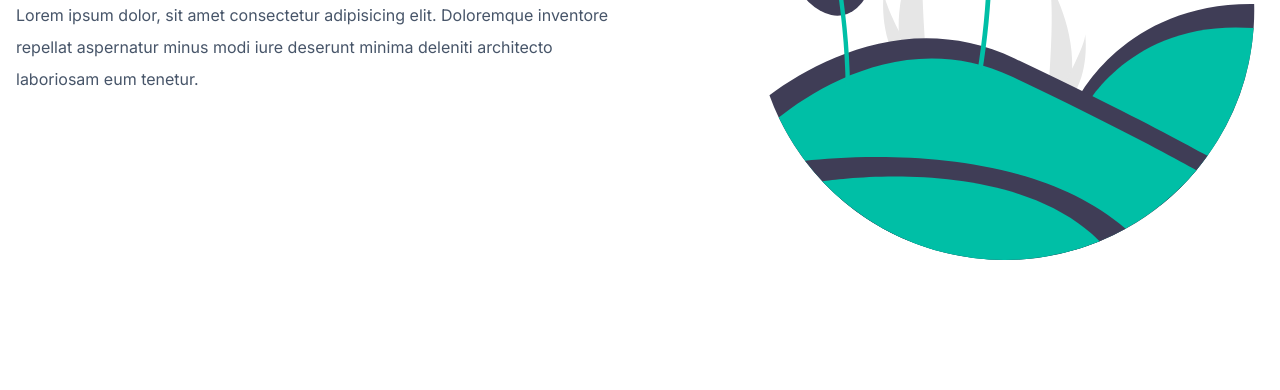
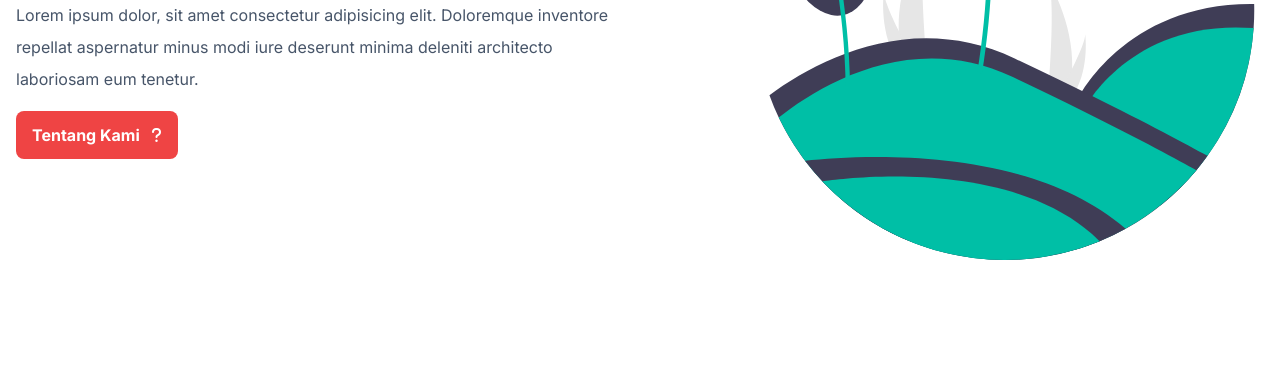
Before and after one commit to urumone/urumone.github.io, a website: page index.html in a window 1280 px wide. Shown: the part 410-800 px from the top of the page. Drawn offline with nearby package versions, Linux system fonts and the light colour scheme.

Commit message:
memperbaiki file index

```diff
--- a/index.html
+++ b/index.html
@@ -41,7 +41,7 @@
     <link rel="stylesheet" href="https://unpkg.com/aos@next/dist/aos.css" />
 
     <title>Tailwind CSS Project</title>
-    <link rel="stylesheet" href="../src/dist/css/output.css" />
+    <link rel="stylesheet" href="src/dist/css/output.css" />
 
     <script>
       if (
--- a/tailwind.config.js
+++ b/tailwind.config.js
@@ -1,6 +1,6 @@
 /** @type {import('tailwindcss').Config} */
 module.exports = {
-  content: ["./public/**/*.{html,js}"],
+  content: ["index.html"],
   darkMode: "class",
 
   theme: {
```
Also changed, not shown: package.json (+92 -2 lines), src/dist/css/output.css, 1 other file.
